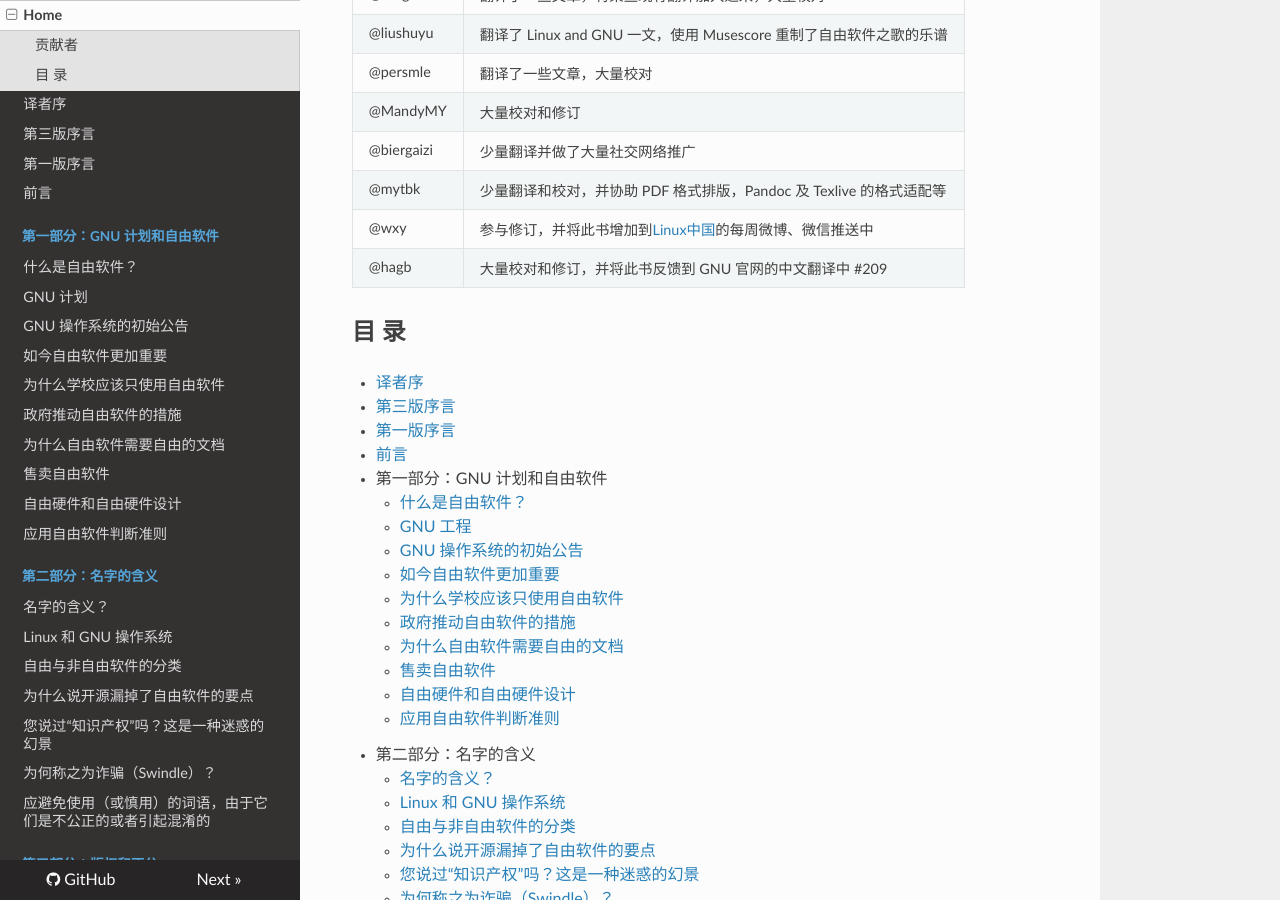
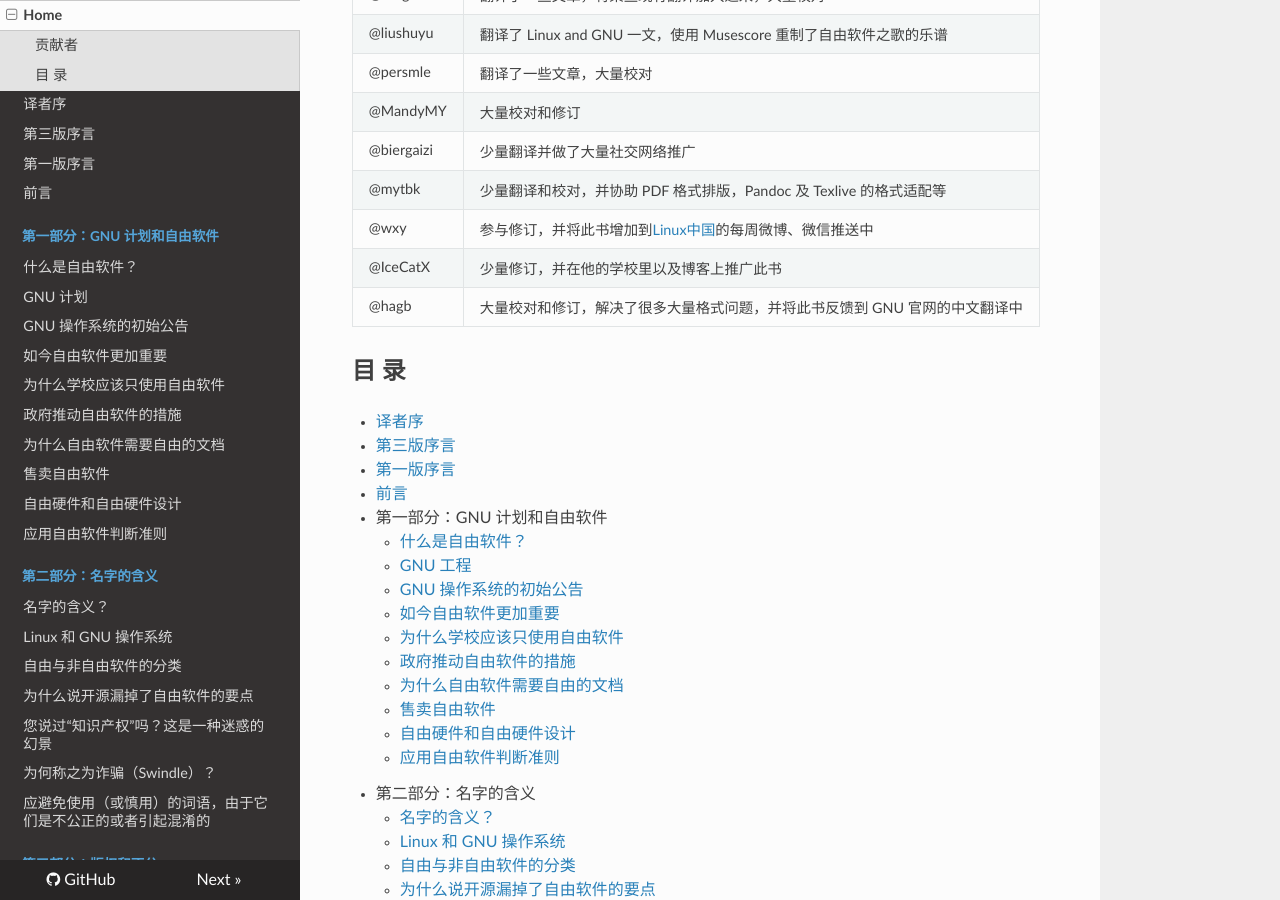
Before and after one commit to beijinglug/fsfs-zh, an MkDocs documentation site: the page built from docs/index.md, in a window 1280 px wide and 900 px high, scrolled down 1529 px. Built offline with MkDocs 1.6.1, drawn with Linux system fonts in a browser that asks for light colours; nearby versions of some CDN libraries; old or Windows-style settings are respelled for this version of MkDocs.

Commit message:
Add more contributors info

```diff
--- a/docs/index.md
+++ b/docs/index.md
@@ -25,7 +25,8 @@
 | @biergaizi | 少量翻译并做了大量社交网络推广 |
 | @mytbk | 少量翻译和校对，并协助 PDF 格式排版，Pandoc 及 Texlive 的格式适配等 |
 | @wxy | 参与修订，并将此书增加到[Linux中国](https://linux.cn)的每周微博、微信推送中 |
-| @hagb | 大量校对和修订，并将此书反馈到 GNU 官网的中文翻译中 #209 |
+| @IceCatX | 少量修订，并在他的学校里以及博客上推广此书 |
+| @hagb | 大量校对和修订，解决了很多大量格式问题，并将此书反馈到 GNU 官网的中文翻译中 |
 
 
 目  录
```
Also changed, not shown: README.md (+2 -1 lines).
